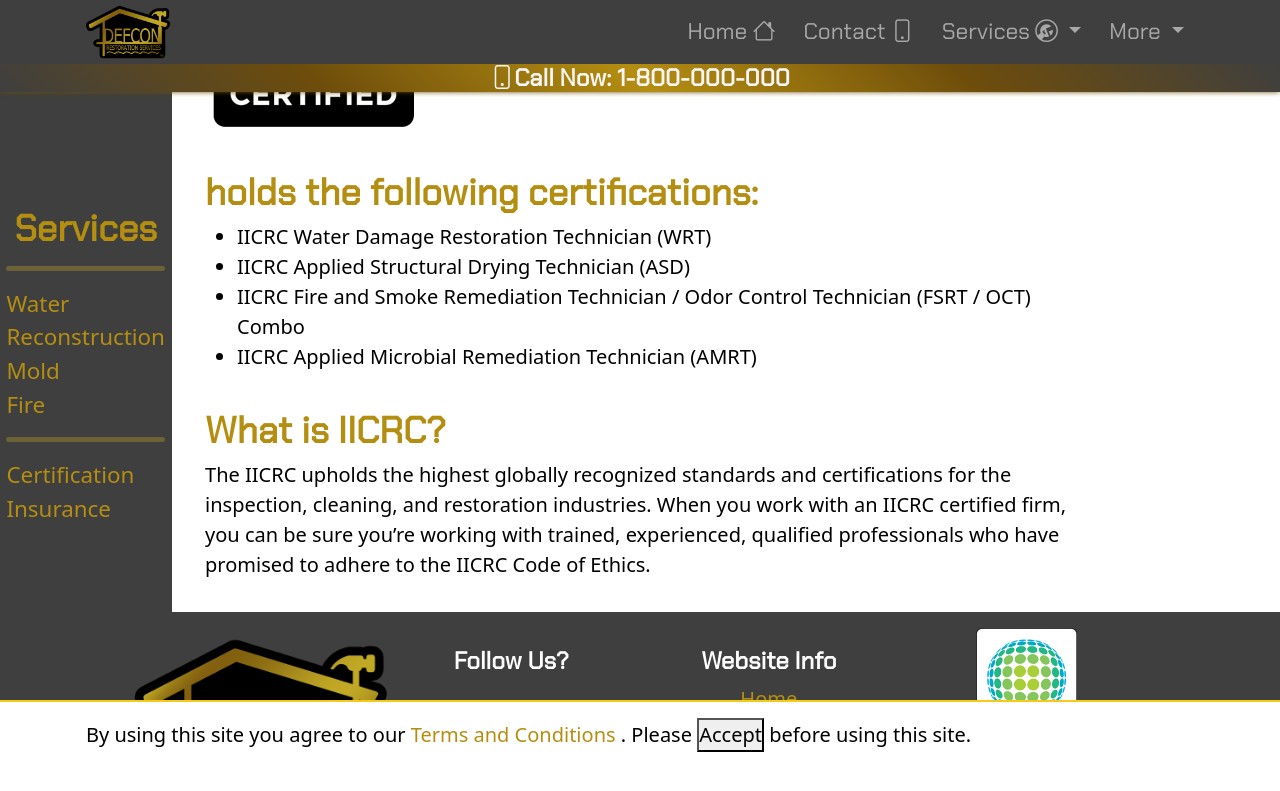
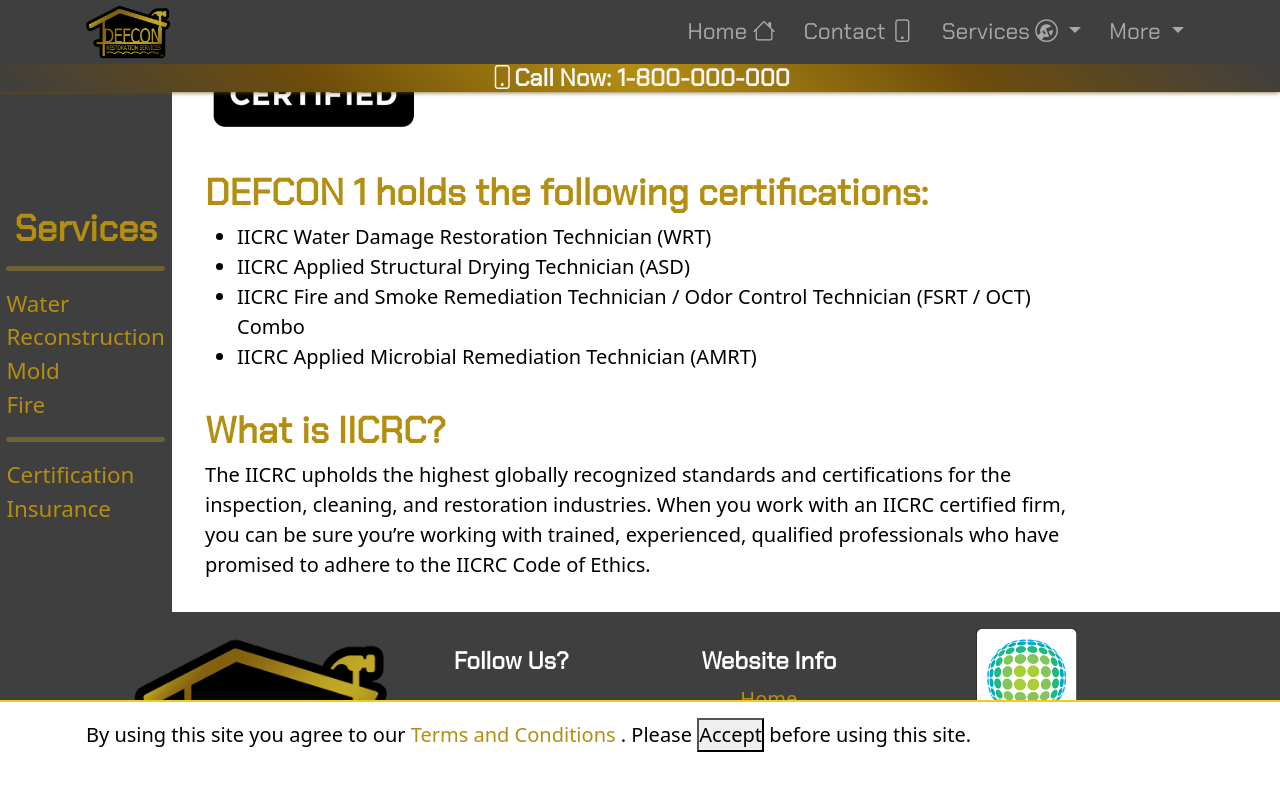
Before and after one commit to defcon1dfw/defcon1dfw.github.io, a Jekyll site: the page built from validation/certification.md, in a window 1280 px wide and 900 px high, scrolled down 337 px. Shown: the top 791 px of the window. Built offline with Jekyll 4.4.1, drawn with Linux system fonts in a browser that asks for light colours; nearby versions of some CDN libraries; part of the change alters nothing that is shown.

```diff
--- a/validation/certification.md
+++ b/validation/certification.md
@@ -7,7 +7,7 @@ title: "We Are 100% Certified!"
 
 <div markdown=1>
 
-## {{ site.dbaName }} holds the following certifications:
+## {{ site.dbaOneName }} holds the following certifications:
 
 - IICRC Water Damage Restoration Technician (WRT)
 - IICRC Applied Structural Drying Technician (ASD)
```
